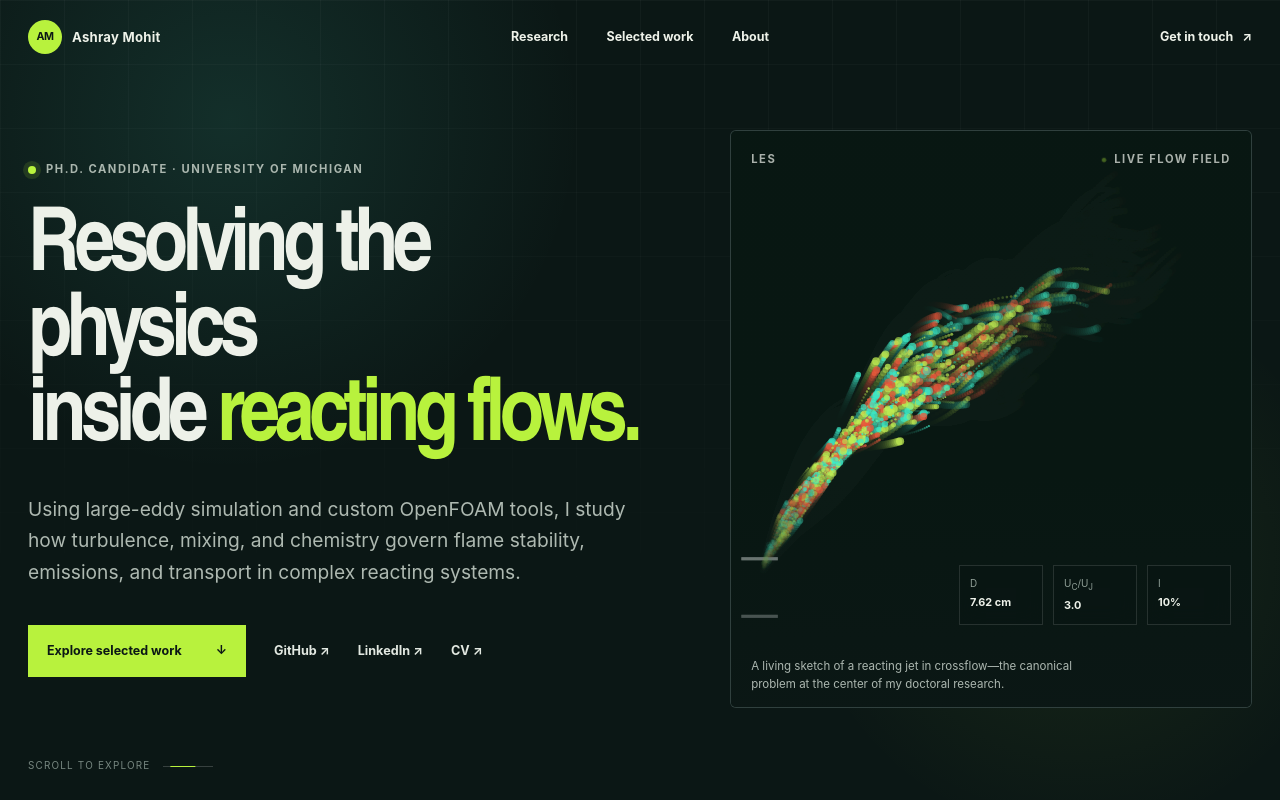
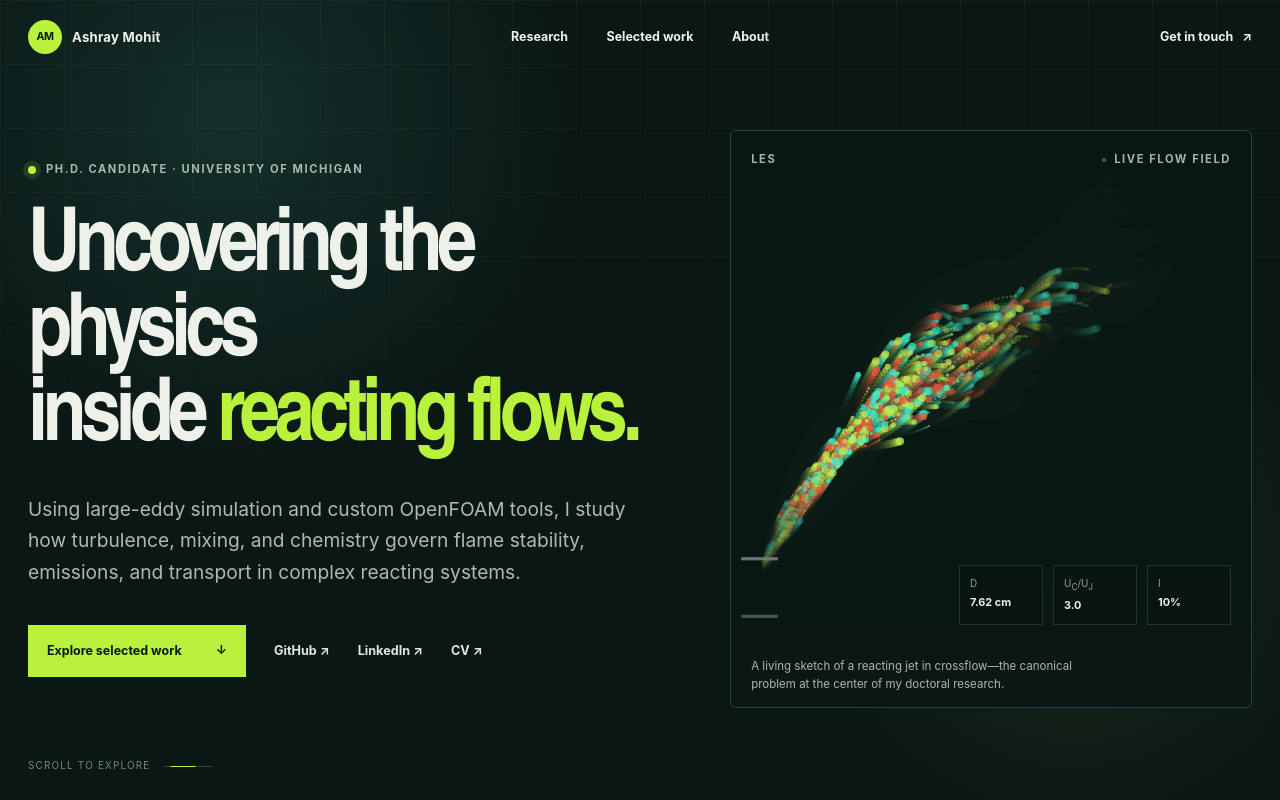
Before and after one commit to AshrayMohit/AshrayMohit.github.io, a website built with Vite: page index.html in a window 1280 px wide. Shown: the top 800 px of the page. Built offline with nearby package versions, Linux system fonts and the light colour scheme.

Commit message:
Update index.html

```diff
--- a/index.html
+++ b/index.html
@@ -36,7 +36,7 @@
     <section class="hero" id="top">
       <div class="hero-copy reveal">
         <div class="eyebrow"><span></span> Ph.D. Candidate · University of Michigan</div>
-        <h1>Resolving the physics<br>inside <em>reacting flows.</em></h1>
+        <h1>Uncovering the physics<br>inside <em>reacting flows.</em></h1>
         <p class="hero-lede">Using large-eddy simulation and custom OpenFOAM tools, I study how turbulence, mixing, and chemistry govern flame stability, emissions, and transport in complex reacting systems.</p>
         <div class="hero-actions">
           <a class="button button-primary" href="#work">Explore selected work <span aria-hidden="true">↓</span></a>
```
